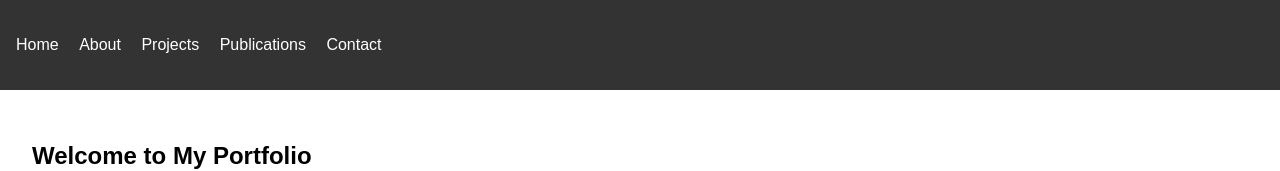
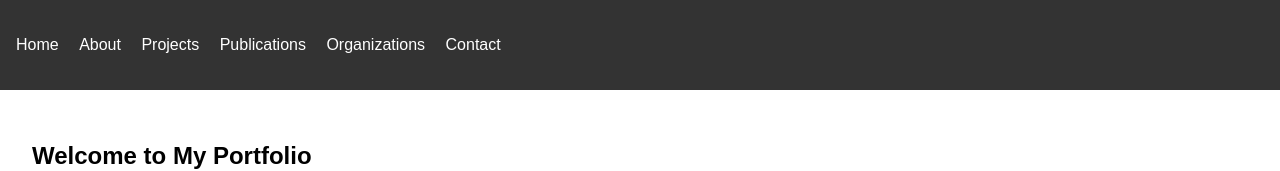
Before and after one commit to yehengliang/yehengliang.github.io, a plain HTML site: page index.html in a window 1280 px wide. Shown: the top 171 px of the page. Drawn offline with Linux system fonts and the light colour scheme.

Commit message:
Update index.html

```diff
--- a/index.html
+++ b/index.html
@@ -14,6 +14,7 @@
         <li><a href="#about">About</a></li>
         <li><a href="#projects">Projects</a></li>
         <li><a href="#publications">Publications</a></li>
+        <li><a href="#publications">Organizations</a></li>
         <li><a href="#contact">Contact</a></li>
       </ul>
     </nav>
```
